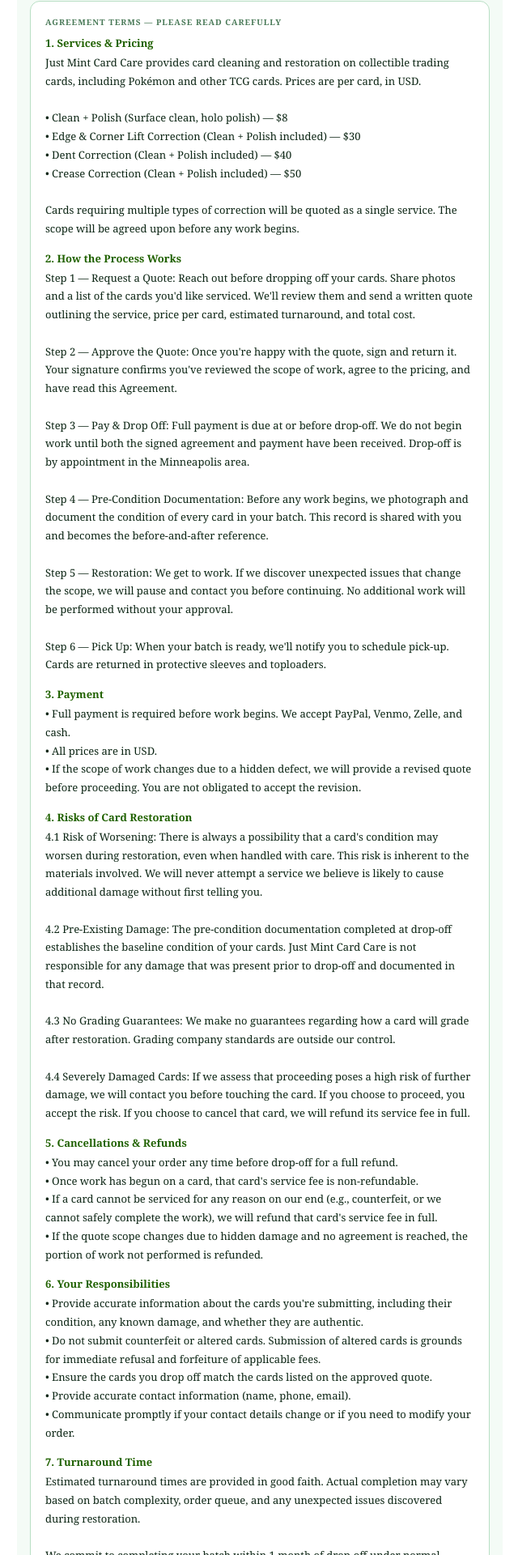
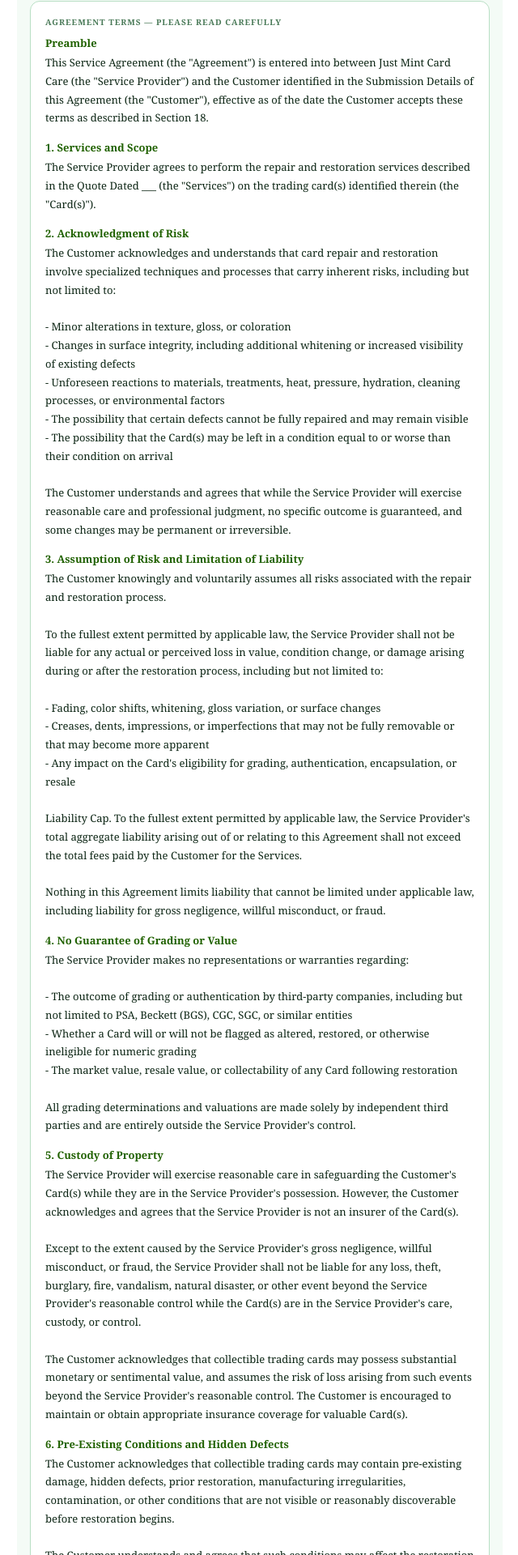
Before and after one commit to jstinlow0/just-mint-waiver, a React (Vite) app: page / in a window 1280 px wide. Shown: the part 339-2259 px from the top of the page at 81% size, without its empty margins (319-959 px from the left). Built offline with nearby package versions, Linux system fonts and the light colour scheme.

Commit message:
Update waiver: 18-section agreement, liability cap at service fee, Minnesota unclaimed property

```diff
--- a/src/App.jsx
+++ b/src/App.jsx
@@ -13,79 +13,149 @@
 ]
 
 const SECTIONS = [
-  ['1. Services & Pricing',
-   `Just Mint Card Care provides card cleaning and restoration on collectible trading cards, including Pokémon and other TCG cards. Prices are per card, in USD.
+  ['Preamble',
+   `This Service Agreement (the "Agreement") is entered into between Just Mint Card Care (the "Service Provider") and the Customer identified in the Submission Details of this Agreement (the "Customer"), effective as of the date the Customer accepts these terms as described in Section 18.`],
 
-• Clean + Polish (Surface clean, holo polish) — $8
-• Edge & Corner Lift Correction (Clean + Polish included) — $30
-• Dent Correction (Clean + Polish included) — $40
-• Crease Correction (Clean + Polish included) — $50
+  ['1. Services and Scope',
+   `The Service Provider agrees to perform the repair and restoration services described in the Quote Dated ___ (the "Services") on the trading card(s) identified therein (the "Card(s)").`],
 
-Cards requiring multiple types of correction will be quoted as a single service. The scope will be agreed upon before any work begins.`],
-  ['2. How the Process Works',
-   `Step 1 — Request a Quote: Reach out before dropping off your cards. Share photos and a list of the cards you'd like serviced. We'll review them and send a written quote outlining the service, price per card, estimated turnaround, and total cost.
+  ['2. Acknowledgment of Risk',
+   `The Customer acknowledges and understands that card repair and restoration involve specialized techniques and processes that carry inherent risks, including but not limited to:
 
-Step 2 — Approve the Quote: Once you're happy with the quote, sign and return it. Your signature confirms you've reviewed the scope of work, agree to the pricing, and have read this Agreement.
+- Minor alterations in texture, gloss, or coloration
+- Changes in surface integrity, including additional whitening or increased visibility of existing defects
+- Unforeseen reactions to materials, treatments, heat, pressure, hydration, cleaning processes, or environmental factors
+- The possibility that certain defects cannot be fully repaired and may remain visible
+- The possibility that the Card(s) may be left in a condition equal to or worse than their condition on arrival
 
-Step 3 — Pay & Drop Off: Full payment is due at or before drop-off. We do not begin work until both the signed agreement and payment have been received. Drop-off is by appointment in the Minneapolis area.
+The Customer understands and agrees that while the Service Provider will exercise reasonable care and professional judgment, no specific outcome is guaranteed, and some changes may be permanent or irreversible.`],
 
-Step 4 — Pre-Condition Documentation: Before any work begins, we photograph and document the condition of every card in your batch. This record is shared with you and becomes the before-and-after reference.
+  ['3. Assumption of Risk and Limitation of Liability',
+   `The Customer knowingly and voluntarily assumes all risks associated with the repair and restoration process.
 
-Step 5 — Restoration: We get to work. If we discover unexpected issues that change the scope, we will pause and contact you before continuing. No additional work will be performed without your approval.
+To the fullest extent permitted by applicable law, the Service Provider shall not be liable for any actual or perceived loss in value, condition change, or damage arising during or after the restoration process, including but not limited to:
 
-Step 6 — Pick Up: When your batch is ready, we'll notify you to schedule pick-up. Cards are returned in protective sleeves and toploaders.`],
-  ['3. Payment',
-   `• Full payment is required before work begins. We accept PayPal, Venmo, Zelle, and cash.
-• All prices are in USD.
-• If the scope of work changes due to a hidden defect, we will provide a revised quote before proceeding. You are not obligated to accept the revision.`],
-  ['4. Risks of Card Restoration',
-   `4.1 Risk of Worsening: There is always a possibility that a card's condition may worsen during restoration, even when handled with care. This risk is inherent to the materials involved. We will never attempt a service we believe is likely to cause additional damage without first telling you.
+- Fading, color shifts, whitening, gloss variation, or surface changes
+- Creases, dents, impressions, or imperfections that may not be fully removable or that may become more apparent
+- Any impact on the Card's eligibility for grading, authentication, encapsulation, or resale
 
-4.2 Pre-Existing Damage: The pre-condition documentation completed at drop-off establishes the baseline condition of your cards. Just Mint Card Care is not responsible for any damage that was present prior to drop-off and documented in that record.
+Liability Cap. To the fullest extent permitted by applicable law, the Service Provider's total aggregate liability arising out of or relating to this Agreement shall not exceed the total fees paid by the Customer for the Services.
 
-4.3 No Grading Guarantees: We make no guarantees regarding how a card will grade after restoration. Grading company standards are outside our control.
+Nothing in this Agreement limits liability that cannot be limited under applicable law, including liability for gross negligence, willful misconduct, or fraud.`],
 
-4.4 Severely Damaged Cards: If we assess that proceeding poses a high risk of further damage, we will contact you before touching the card. If you choose to proceed, you accept the risk. If you choose to cancel that card, we will refund its service fee in full.`],
-  ['5. Cancellations & Refunds',
-   `• You may cancel your order any time before drop-off for a full refund.
-• Once work has begun on a card, that card's service fee is non-refundable.
-• If a card cannot be serviced for any reason on our end (e.g., counterfeit, or we cannot safely complete the work), we will refund that card's service fee in full.
-• If the quote scope changes due to hidden damage and no agreement is reached, the portion of work not performed is refunded.`],
-  ['6. Your Responsibilities',
-   `• Provide accurate information about the cards you're submitting, including their condition, any known damage, and whether they are authentic.
-• Do not submit counterfeit or altered cards. Submission of altered cards is grounds for immediate refusal and forfeiture of applicable fees.
-• Ensure the cards you drop off match the cards listed on the approved quote.
-• Provide accurate contact information (name, phone, email).
-• Communicate promptly if your contact details change or if you need to modify your order.`],
-  ['7. Turnaround Time',
-   `Estimated turnaround times are provided in good faith. Actual completion may vary based on batch complexity, order queue, and any unexpected issues discovered during restoration.
+  ['4. No Guarantee of Grading or Value',
+   `The Service Provider makes no representations or warranties regarding:
 
-We commit to completing your batch within 1 month of drop-off under normal circumstances. If we anticipate a significant delay, we will notify you as soon as possible.`],
-  ['8. Claims & Disputes',
-   `• Claims must be submitted within 5 days of pick-up by contacting us at justminttcg@gmail.com.
-• Please include photos or video of the cards in question. We photograph all cards before and after service and will reference both records when reviewing any claim.
-• We will respond to all claims within 3 business days and work with you in good faith to reach a fair resolution.
-• Disputes that cannot be resolved directly will be handled under Minnesota law (see Section 11).`],
-  ['9. Liability',
-   `Just Mint Card Care's liability is limited to the service fees paid for the affected cards. If a card is damaged due to our error, compensation will be based on the card's fair market value at the time of drop-off, referencing current market prices (e.g., TCGPlayer, Cardmarket).
+- The outcome of grading or authentication by third-party companies, including but not limited to PSA, Beckett (BGS), CGC, SGC, or similar entities
+- Whether a Card will or will not be flagged as altered, restored, or otherwise ineligible for numeric grading
+- The market value, resale value, or collectability of any Card following restoration
 
-Just Mint Card Care is not liable for:
-• Damage that was pre-existing and documented at drop-off
-• Damage caused by inherent fragility of the card material
-• Grading outcomes or results after restoration
-• Any damage occurring after pick-up
-• Losses unrelated to the direct service performed`],
-  ['10. Your Information',
-   `We collect your name, contact information, and card details solely to manage your order. We do not sell or share your personal information with third parties.
+All grading determinations and valuations are made solely by independent third parties and are entirely outside the Service Provider's control.`],
 
-We may photograph or document your cards for internal record-keeping and quality tracking, or for portfolio/marketing use (e.g., before/after photos) — only with your written consent.
+  ['5. Custody of Property',
+   `The Service Provider will exercise reasonable care in safeguarding the Customer's Card(s) while they are in the Service Provider's possession. However, the Customer acknowledges and agrees that the Service Provider is not an insurer of the Card(s).
 
-You may request deletion of your information at any time by contacting us directly. Records are retained for 1 year to support our service history.`],
-  ['11. Governing Law',
-   `This Agreement is governed by the laws of the State of Minnesota. Any disputes that cannot be resolved informally will be handled in the appropriate courts of Hennepin County, Minnesota.
+Except to the extent caused by the Service Provider's gross negligence, willful misconduct, or fraud, the Service Provider shall not be liable for any loss, theft, burglary, fire, vandalism, natural disaster, or other event beyond the Service Provider's reasonable control while the Card(s) are in the Service Provider's care, custody, or control.
 
-If any part of this Agreement is found to be unenforceable, the remaining provisions continue in full effect.`],
-]
+The Customer acknowledges that collectible trading cards may possess substantial monetary or sentimental value, and assumes the risk of loss arising from such events beyond the Service Provider's reasonable control. The Customer is encouraged to maintain or obtain appropriate insurance coverage for valuable Card(s).`],
+
+  ['6. Pre-Existing Conditions and Hidden Defects',
+   `The Customer acknowledges that collectible trading cards may contain pre-existing damage, hidden defects, prior restoration, manufacturing irregularities, contamination, or other conditions that are not visible or reasonably discoverable before restoration begins.
+
+The Customer understands and agrees that such conditions may affect the restoration process or become apparent only after treatment has commenced. The Service Provider shall not be responsible for adverse outcomes resulting from pre-existing or concealed conditions that could not reasonably have been identified prior to performing the authorized Services.`],
+
+  ['7. Authorization for Restoration Methods',
+   `The Customer authorizes the Service Provider to perform the Services using the Service Provider's professional judgment, experience, and customary restoration techniques, including the selection of materials, tools, processes, heat, pressure, hydration, cleaning, or other restoration methods the Service Provider reasonably determines are appropriate.
+
+The Customer acknowledges that individual cards may respond differently to restoration techniques, and that the Service Provider may modify or discontinue a treatment if, in the Service Provider's professional judgment, doing so is appropriate to help preserve the condition of the Card.
+
+If the Service Provider determines that a material change in the scope of the Services is necessary, or wishes to perform services substantially different from those originally authorized, the Service Provider will obtain the Customer's written approval before proceeding — unless immediate action is reasonably necessary to prevent further damage to the Card.`],
+
+  ['8. Payment, Possession, and Unclaimed Property (Minnesota — No Address Collection)',
+   `Payment. Payment for all Services is due in full within fourteen (14) calendar days of the Customer being notified that the Services are complete.
+
+Possession Pending Payment. The Service Provider shall retain possession of the Card(s) until payment is received in full. The Customer acknowledges the Service Provider's right to do so, and the Service Provider may exercise any rights and remedies available under applicable law if payment is not timely received.
+
+No Lien Sale or Disposal Rights. The Customer understands and agrees that, under Minnesota law, the Service Provider does not have authority to sell, auction, transfer, or dispose of the Card(s) to satisfy unpaid fees. Minnesota's artisan‑lien and repair‑lien statutes do not apply to trading cards or other collectibles. Nothing in this Agreement shall be interpreted as granting the Service Provider ownership or disposal rights over the Card(s).
+
+No Physical Address Collected. The Customer acknowledges that the Service Provider does not collect physical mailing addresses. All notices, including retrieval notices, will be sent exclusively by email to the Customer's provided email address.
+
+Unclaimed Property, Long‑Term Retention, and Storage Fees (Minnesota‑Compliant)
+
+If the Customer fails to pay or retrieve the Card(s) within ninety (90) days after the completion notice is sent by email, the Card(s) will be placed into secure storage. The following storage‑fee schedule will apply:
+
+Base Storage Period (Day 91–Day 180)
+- $15 per month — Covers secure storage, climate control, and continued safekeeping.
+
+Extended Storage Period (Day 181–Day 365)
+- $25 per month — Reflects increased long‑term storage burden and administrative tracking.
+
+Long‑Term Storage (Beyond 365 Days)
+- $35 per month — Applies until the Customer retrieves the Card(s). The Service Provider may send periodic email reminders requesting retrieval.
+
+Billing Method
+- Storage fees accrue monthly.
+- Fees must be paid in full before the Card(s) are released.
+- Partial months are prorated.
+
+Notice Method. Because the Service Provider does not collect physical mailing addresses, all notices — including the 90‑day retrieval notice — will be sent exclusively by email to the Customer's provided email address.
+
+No Abandonment or Transfer to the State. The Customer acknowledges that Minnesota's unclaimed‑property statutes apply only to intangible property (e.g., money, credits). Physical items such as trading cards cannot be transferred to the State of Minnesota as unclaimed property and cannot be treated as abandoned under Minnesota Statutes Chapter 345.
+
+Continued Custody. The Card(s) will remain in the Service Provider's custody until retrieved by the Customer. The Customer remains responsible for all outstanding fees, including storage fees, and for arranging prompt pickup.
+
+Long‑Term Non‑Retrieval. If the Customer fails to retrieve the Card(s) for an extended period (e.g., twelve months or more), the Service Provider may request updated instructions via email. However, unless Minnesota law changes or a court order is obtained, the Service Provider may not sell, dispose of, or claim ownership of the Card(s).`],
+
+  ['9. Cancellation and Refunds',
+   `The Customer may cancel the Services at any time before work begins by written notice, and the Card(s) will be returned.
+
+Once work has commenced, no refunds will be issued for services already performed. The Service Provider may cancel and return the Card(s) at any time for any reason, refunding any unearned fees.
+
+If a card cannot be serviced for any reason on the Service Provider's end (e.g., the card is determined to be counterfeit, or the Service Provider cannot safely complete the work), the service fee for that card will be refunded in full.
+
+If the agreed scope changes due to hidden damage and no revised agreement is reached, the portion of work not performed will be refunded.`],
+
+  ['10. Release of Claims',
+   `By submitting Card(s) for repair or restoration, the Customer releases and discharges the Service Provider from claims arising out of or related to the inherent risks of authorized restoration services, except to the extent caused by the Service Provider's gross negligence, willful misconduct, or fraud.`],
+
+  ['11. Customer Ownership, Authority, and Disclosure Obligations',
+   `Ownership. The Customer represents and warrants that they are the lawful owner of the Card(s) submitted, or that they have full legal authority from the owner to authorize the requested Services. The Service Provider shall not be responsible for disputes regarding ownership or authorization of submitted Card(s).
+
+Disclosure. The Customer acknowledges that the Card(s) will have been restored, and agrees that any subsequent sale, trade, consignment, or submission for grading of the Card(s) is the Customer's sole responsibility to disclose accurately in accordance with applicable law and the policies of any third-party grading or authentication service.
+
+The Service Provider does not authorize, and expressly disclaims any participation in, the misrepresentation of restored Card(s) as unrestored. The Customer agrees to indemnify and hold harmless the Service Provider from any claim arising out of the Customer's failure to disclose restoration.`],
+
+  ['12. Good-Faith Customer Care',
+   `While this Agreement limits liability, Just Mint Card Care values transparency and customer satisfaction. Any concerns should be communicated promptly to justminttcg@gmail.com, and the Service Provider may, at its sole discretion, elect to address issues as a customer service courtesy. Nothing in this Agreement shall be interpreted as an obligation to provide refunds, replacements, or compensation.`],
+
+  ['13. Photography and Documentation',
+   `The Service Provider may photograph or record the Card(s) before, during, and after the Services for documentation, quality control, and portfolio, educational, or promotional purposes.
+
+Unless the Customer objects in writing before work begins, the Customer grants the Service Provider a non-exclusive, royalty-free license to use such images and recordings. Personally identifying information will be excluded; the Customer will not be identified by name without separate written consent.`],
+
+  ['14. Electronic Acceptance and Communications',
+   `The Customer acknowledges and agrees that this Agreement may be delivered, accepted, and executed electronically.
+
+- Agreement to these terms may be confirmed by email response or other written electronic communication indicating acceptance.
+- Such electronic acceptance shall be deemed legally binding and equivalent to a handwritten signature.
+- No physical signature is required for this Agreement to be valid and enforceable.`],
+
+  ['15. Governing Law, Venue, and Dispute Resolution',
+   `This Agreement shall be governed by and construed in accordance with the laws of the State of Minnesota, without regard to conflict-of-law principles.
+
+Any dispute arising out of or relating to this Agreement or the Services shall be brought exclusively in the appropriate courts of Hennepin County, Minnesota, and the Customer consents to such jurisdiction and venue.`],
+
+  ['16. Severability',
+   `If any provision of this Agreement is determined by a court of competent jurisdiction to be invalid, illegal, or unenforceable, that provision shall be enforced to the maximum extent permitted by law, and the remaining provisions shall remain in full force and effect.`],
+
+  ['17. Entire Agreement',
+   `This Agreement constitutes the entire understanding between the Customer and the Service Provider with respect to the Services. It supersedes all prior or contemporaneous discussions, representations, understandings, negotiations, and agreements, whether oral or written, relating to the subject matter of this Agreement.
+
+No amendment, modification, or waiver of any provision shall be effective unless made in writing and agreed to by both parties.`],
+
+  ['18. Acceptance of Agreement',
+   `By replying to the accompanying email, checking the acceptance box on the Service Provider's intake form, or otherwise submitting Card(s) for repair or restoration services, the Customer affirms that they have read, understood, and voluntarily agreed to the terms of this Agreement in full.`],
+];
 
 // ── Signature pad ─────────────────────────────────────────────────────────────
 function SigPad({ onChange }) {
```
